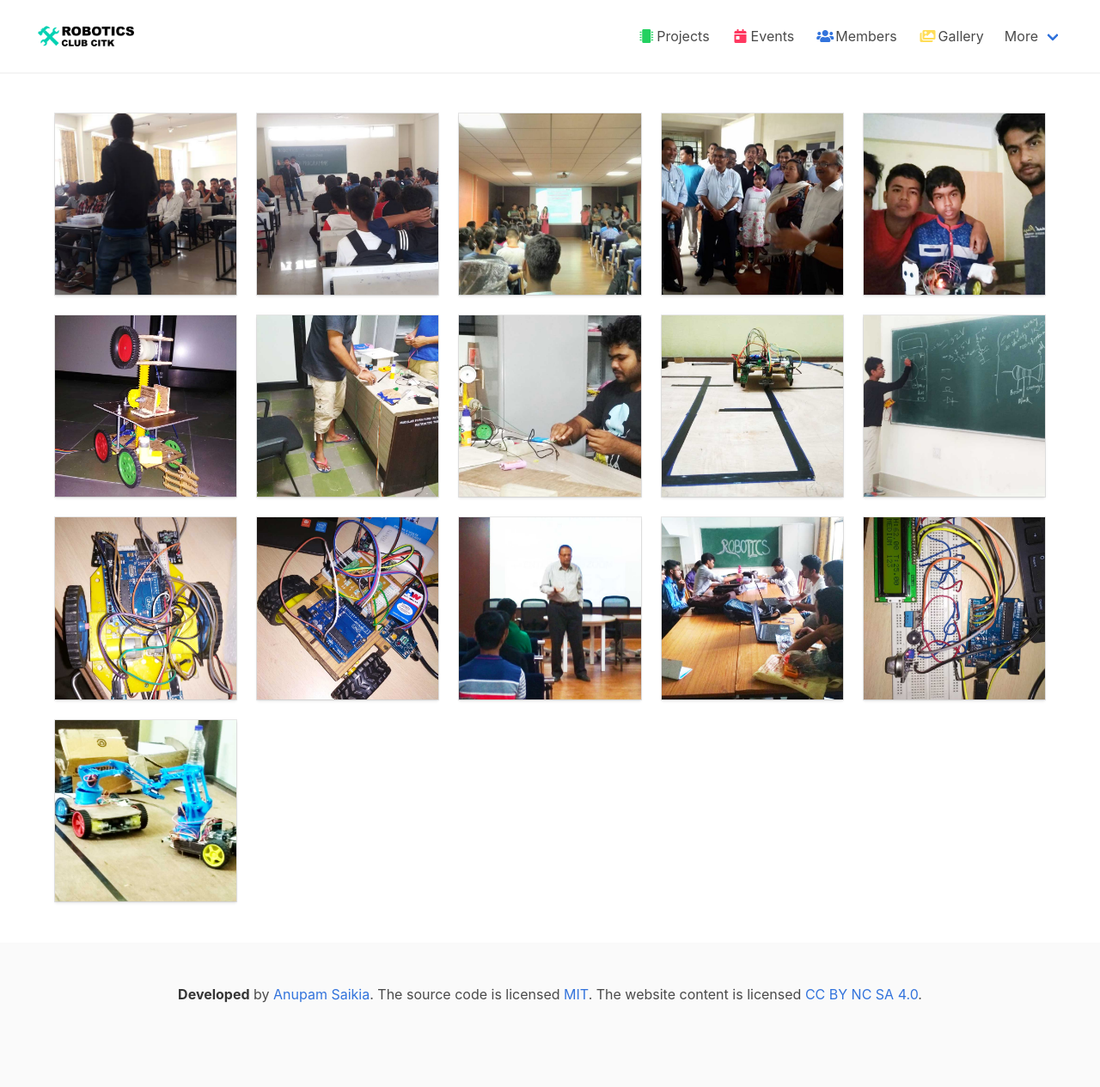
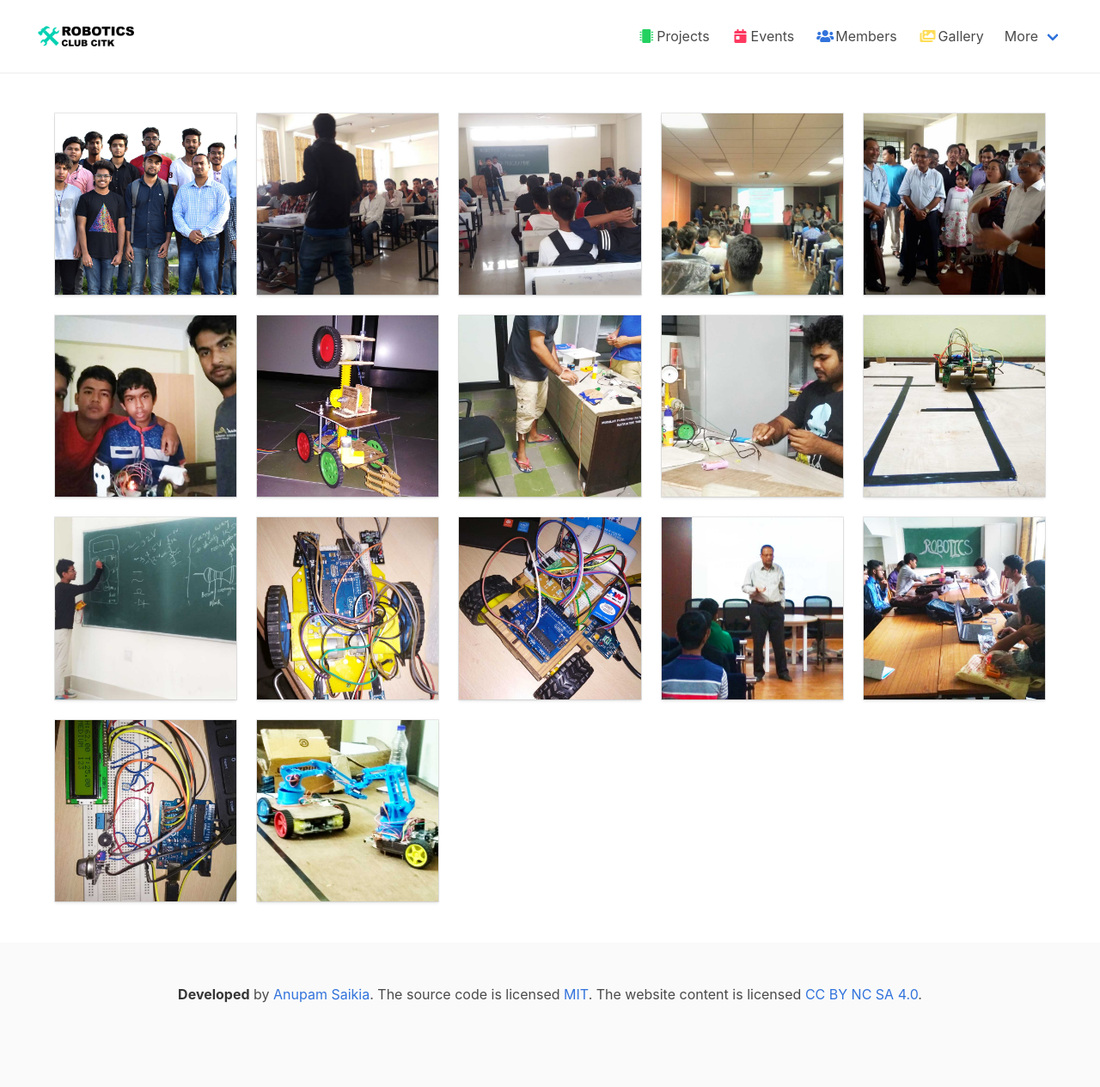
Before and after one commit to robotics-club-citk/robotics-club-citk.github.io, a Jekyll site: the page built from gallery.html, in a window 1280 px wide. Shown: the whole page at 86% size. Built offline with Jekyll 4.4.1, drawn with Linux system fonts in a browser that asks for light colours.

Commit message:
added group pic in gallery

```diff
--- a/gallery.html
+++ b/gallery.html
@@ -1,6 +1,9 @@
 ---
 layout: gallery
 images:
+  - path: 'assets/img/gallery/IMG_20190409_200326.jpg'
+    size: 1366x663
+    caption: Some members of Robotics Club CIT Kokrajhar with Prof. Jeet Dutta (Faculty In-charge)
   - path: 'assets/img/gallery/16976620_1003900356414266_179845211_n.jpg'
     size: 960x540
     caption: First Orientation Program
```
Also changed, not shown: assets/img/gallery/IMG_20190409_200326.jpg (added).
